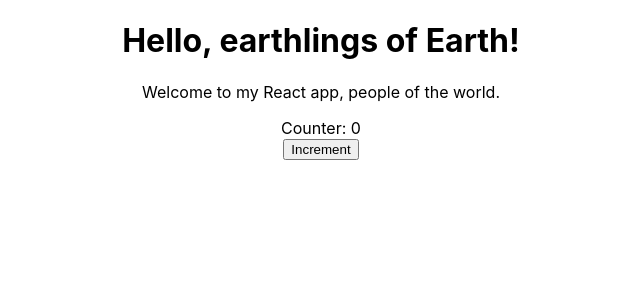
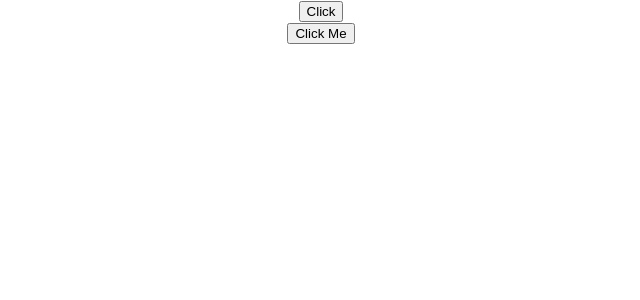
Before and after one commit to pmbechard/codevolution-react-tutorial, a React (Create React App) app in the folder hello-world/: page / in a window 1280 px wide. Shown: the top 300 px of the page, without its empty margins (319-959 px from the left). Built offline with nearby package versions, Linux system fonts and the light colour scheme.

Commit message:
Adds two new components to show how class components and function components handle click events

```diff
--- a/hello-world/src/App.js
+++ b/hello-world/src/App.js
@@ -6,6 +6,8 @@
 import Hello from './components/Hello';
 import Message from './components/Message';
 import Counter from './components/Counter';
+import FunctionClick from './components/FunctionClick';
+import ClassClick from './components/ClassClick';
 
 function App() {
   return (
@@ -24,10 +26,11 @@
       <Hello /> */}
 
       {/* <Message /> */}
-      <Greet name='Earth' type='earthlings' />
-      <Welcome name='the world' type='people' />
-
-      <Counter />
+      {/* <Greet name='Earth' type='earthlings' /> */}
+      {/* <Welcome name='the world' type='people' /> */}
+      {/* <Counter /> */}
+      <FunctionClick />
+      <ClassClick />
     </div>
   );
 }
--- /dev/null
+++ b/hello-world/src/components/ClassClick.js
@@ -0,0 +1,16 @@
+import React, { Component } from 'react';
+
+class ClassClick extends Component {
+  clickHandler(event) {
+    console.log('clicked', event);
+  }
+  render() {
+    return (
+      <div>
+        <button onClick={this.clickHandler}>Click Me</button>
+      </div>
+    );
+  }
+}
+
+export default ClassClick;
--- /dev/null
+++ b/hello-world/src/components/FunctionClick.js
@@ -0,0 +1,14 @@
+import React from 'react';
+
+function FunctionClick() {
+  function clickHandler(event) {
+    console.log('button clicked', event);
+  }
+  return (
+    <div>
+      <button onClick={clickHandler}>Click</button>
+    </div>
+  );
+}
+
+export default FunctionClick;
```
